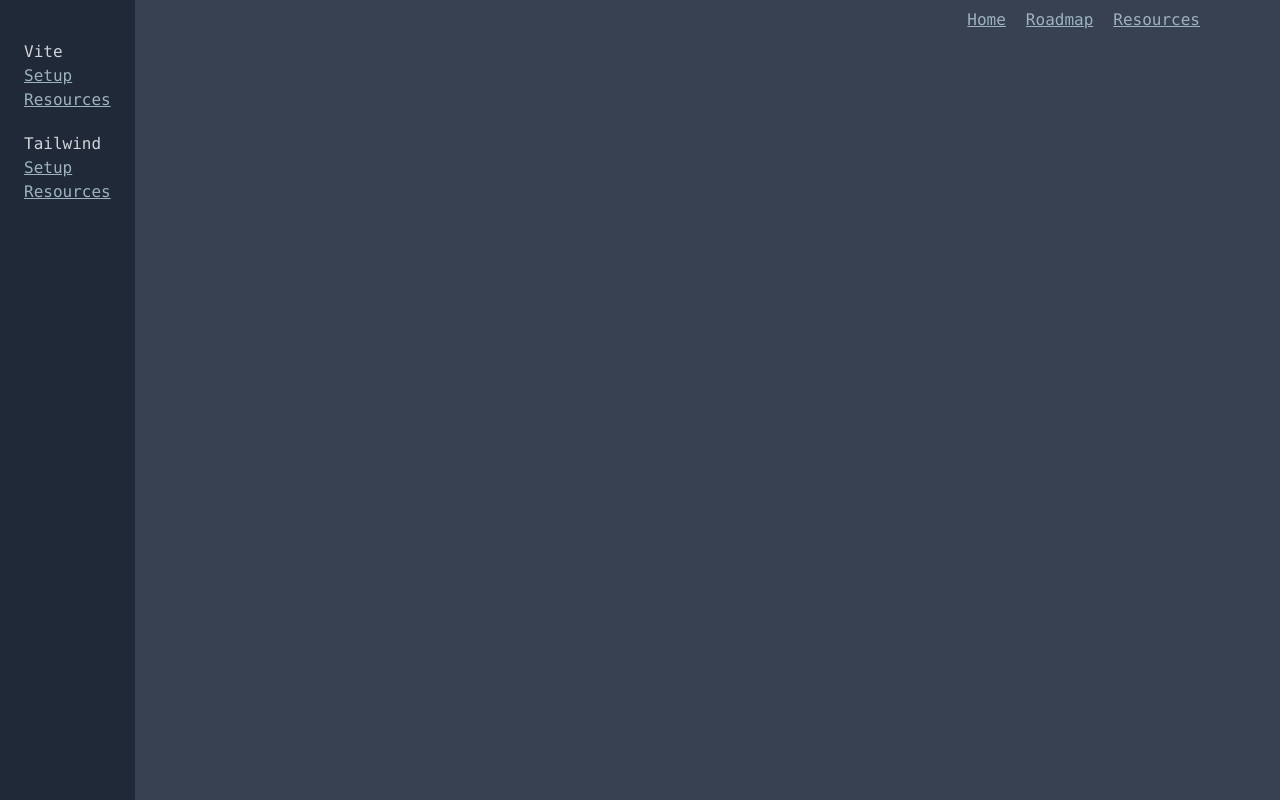
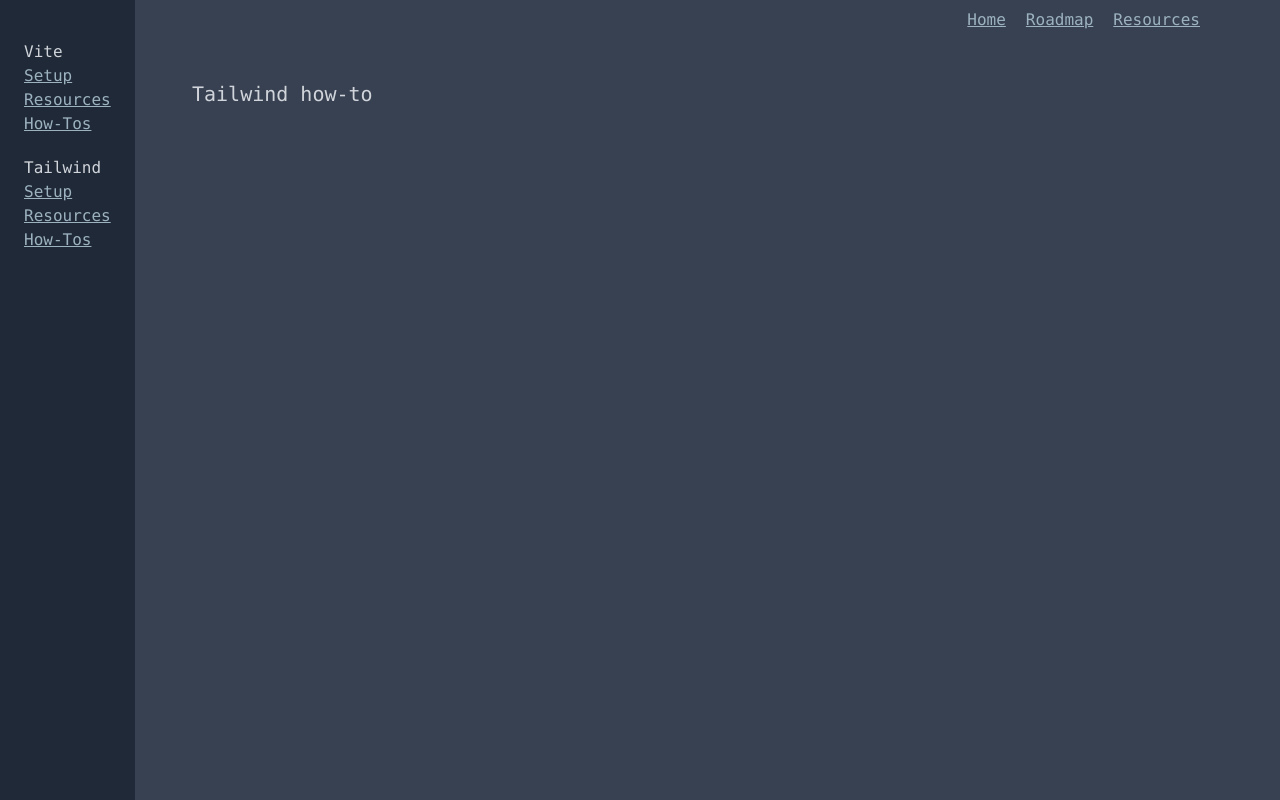
Before and after one commit to timobickmann/roadmap, a React (Vite) app: page /resources/tailwind/howtos in a window 1280 px wide. Built offline with nearby package versions, Linux system fonts and the light colour scheme.

Commit message:
added how-to database and pages

```diff
--- a/src/App.tsx
+++ b/src/App.tsx
@@ -6,8 +6,10 @@
 import Roadmap from "./pages/Roadmap";
 import ViteResources from "./pages/resources/ViteResources";
 import ViteSetup from "./pages/resources/ViteSetup";
+import ViteHowTos from "./pages/resources/ViteHowTos";
 import TailwindResources from "./pages/resources/TailwindResources";
 import TailwindSetup from "./pages/resources/TailwindSetup";
+import TailwindHowTos from "./pages/resources/TailwindHowTos";
 
 function App() {
   return (
@@ -24,11 +26,13 @@
             <Route path="/resources" element={<Resources />} />
             <Route path="/resources/vite" element={<ViteResources />} />
             <Route path="/resources/vite/setup" element={<ViteSetup />} />
+            <Route path="/resources/vite/howtos" element={<ViteHowTos/>} />
             <Route path="/resources/tailwind" element={<TailwindResources />} />
             <Route
               path="/resources/tailwind/setup"
               element={<TailwindSetup />}
             />
+            <Route path="/resources/tailwind/howtos" element={<TailwindHowTos/>} />
           </Routes>
         </div>
       </Router>
--- a/src/components/Resources.tsx
+++ b/src/components/HowTos.tsx
@@ -1,5 +1,5 @@
-import { Link } from "react-router-dom";
-import data from "../data/resources.json";
+import CodeBlock from "./CodeBlock";
+import data from "../data/howTos.json";
 
 interface IProps {
   category: string;
@@ -12,12 +12,16 @@
       {findData.map((element) => {
         return (
           <>
-            <div className="mb-5 flex flex-col gap-1">
-              <h2>{element.title}</h2>
+            <div className="mb-6 flex flex-col gap-1">
+              <h2 className="mb-3 text-xl">{element.title}</h2>
               {element.description !== "" && <p>{element.description}</p>}
-              <Link to={element.link} target="_blank" rel="noopener noreferrer">
-                {element.linktext}
-              </Link>
+              {element.language !== "" && (
+                <CodeBlock
+                  file={element.file}
+                  language={element.language}
+                  code={element.code}
+                />
+              )}
             </div>
           </>
         );
--- a/src/components/SetupStep.tsx
+++ b/src/components/SetupStep.tsx
@@ -13,7 +13,7 @@
       {findData.map((element) => {
         return (
           <>
-            <div className="mb-5">
+            <div className="mb-5 flex flex-col gap-1">
               <h2 className="mb-3 text-xl">{element.step}</h2>
               {element.description !== "" && (
                 <p className="whitespace-pre-wrap">{element.description}</p>
--- a/src/components/SidebarResourcesItem.tsx
+++ b/src/components/SidebarResourcesItem.tsx
@@ -16,6 +16,9 @@
           <li>
             <Link to={`/resources/${item.toLowerCase()}`}>Resources</Link>
           </li>
+          <li>
+            <Link to={`/resources/${item.toLowerCase()}/howtos`}>How-Tos</Link>
+          </li>
         </ul>
       </li>
     </>
--- /dev/null
+++ b/src/data/howTos.json
@@ -0,0 +1,18 @@
+[
+  {
+    "category": "tailwind",
+    "title": "Tailwind how-to",
+    "description": "",
+    "language": "",
+    "file": "",
+    "code": ""
+  },
+  {
+    "category": "vite",
+    "title": "Vite how-to",
+    "description": "",
+    "language": "",
+    "file": "",
+    "code": ""
+  }
+]
--- a/src/data/setup.json
+++ b/src/data/setup.json
@@ -1,3 +1,4 @@
+
 [
   {
     "category": "tailwind",
@@ -11,7 +12,7 @@
   },
   {
     "category": "tailwind",
-    "step": "Step 1 - Create Vite",
+    "step": "Step 1 - Create Vite Project",
     "description": "Vite Project created?",
     "link": "/resources/vite/setup",
     "linktext": "Vite Setup",
--- /dev/null
+++ b/src/pages/resources/TailwindHowTos.tsx
@@ -0,0 +1,10 @@
+import HowTos from "../../components/HowTos";
+
+function TailwindHowTos() {
+  return (
+    <>
+      <HowTos category={"tailwind"} />
+    </>
+  );
+}
+export default TailwindHowTos;
--- /dev/null
+++ b/src/pages/resources/ViteHowTos.tsx
@@ -0,0 +1,10 @@
+import HowTos from "../../components/HowTos";
+
+function ViteHowTos() {
+  return (
+    <>
+      <HowTos category={"vite"} />
+    </>
+  );
+}
+export default ViteHowTos;
--- a/tailwind.config.js
+++ b/tailwind.config.js
@@ -9,7 +9,7 @@
   plugins: [
     plugin(function ({ addBase, addUtilities, theme }) {
       addBase({
-        a: { color: "rgb(157, 178, 191)", textDecoration: "underline" },
+        a: { color: "rgb(157, 178, 191)", "text-decoration": "underline" },
         html: {
           color: "#d1d5db",
           "background-color": "#374151",
```
